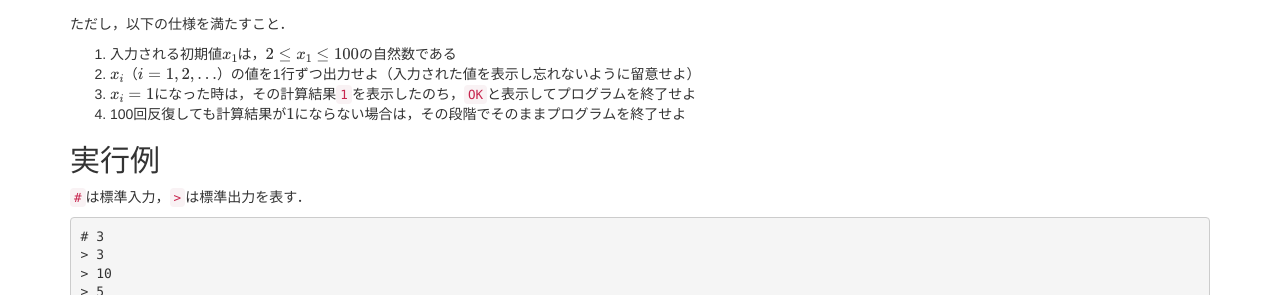
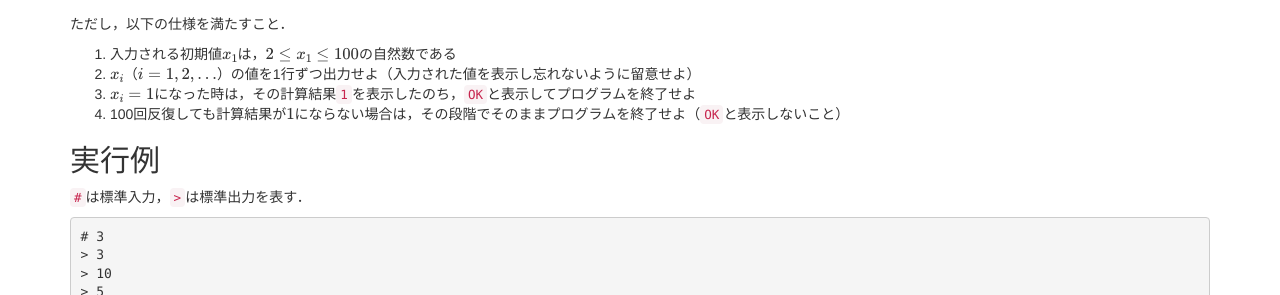
Before and after one commit to ecei-tohoku/ppa-public, a Jekyll site: the page built from kadai1/p12.md, in a window 1280 px wide and 900 px high. Shown: the part 269-564 px from the top of the window. Built offline with Jekyll 4.4.1, drawn with Linux system fonts in a browser that asks for light colours; nearby versions of some CDN libraries; formulas are drawn with MathJax 3.

Commit message:
Added another note to Kadai 1-2.

```diff
--- a/kadai1/p12.md
+++ b/kadai1/p12.md
@@ -17,7 +17,7 @@ $$
 1. 入力される初期値$x_1$は，$2 \leq x_1 \leq 100$の自然数である
 2. $x_i$（$i = 1, 2, ...$）の値を1行ずつ出力せよ（入力された値を表示し忘れないように留意せよ）
 3. $x_i = 1$になった時は，その計算結果`1`を表示したのち，`OK`と表示してプログラムを終了せよ
-4. 100回反復しても計算結果が$1$にならない場合は，その段階でそのままプログラムを終了せよ
+4. 100回反復しても計算結果が$1$にならない場合は，その段階でそのままプログラムを終了せよ（`OK`と表示しないこと）
 
 ## 実行例
 `#`は標準入力，`>`は標準出力を表す．
```
